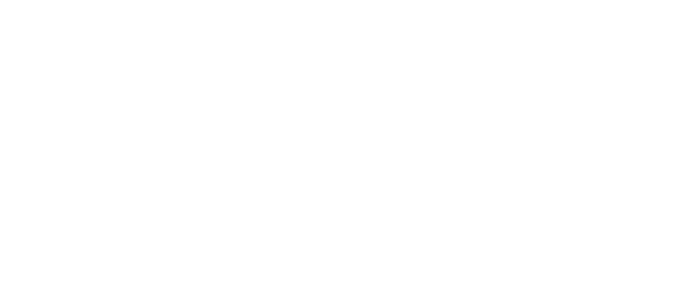
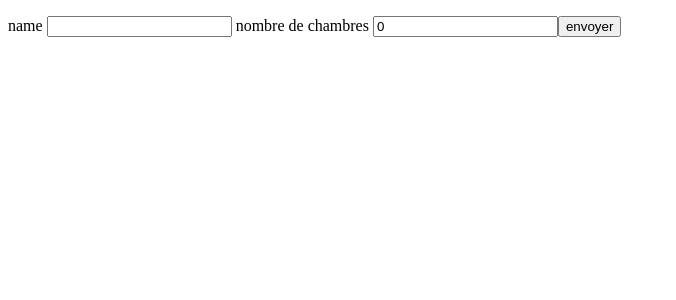
Before and after one commit to ibrahimaSy3/mainProject, an Angular app in the folder Frontend/myAngular/: page / in a window 1280 px wide. Shown: the top 300 px of the page, without its empty margins (0-676 px from the left). Built offline with nearby package versions, Linux system fonts and the light colour scheme.

Commit message:
add angular list

```diff
--- a/Frontend/myAngular/src/app/app.module.ts
+++ b/Frontend/myAngular/src/app/app.module.ts
@@ -16,9 +16,10 @@
   ],
   imports: [
     BrowserModule,
+    ReactiveFormsModule,
     AppRoutingModule,
     HttpClientModule,
-    ReactiveFormsModule,
+
 
 
   ],
--- a/Frontend/myAngular/src/app/hotel-list/hotel-list.component.html
+++ b/Frontend/myAngular/src/app/hotel-list/hotel-list.component.html
@@ -2,4 +2,12 @@
   <li *ngFor="let hostel of users$ | async">{{ hostel | json }}</li>
 </ul>
 
-<label formControlName=""
+<form [formGroup]="hostelForm" (ngSubmit)="submitForm()">
+  <label>name
+    <input type="text" required formControlName="name" name="name">
+  </label>
+  <label> nombre de chambres
+    <input type="number" required formControlName="roomsNumber">
+  </label>
+  <button type="subscribe">envoyer</button>
+</form>
--- a/Frontend/myAngular/src/app/hotel-list/hotel-list.component.ts
+++ b/Frontend/myAngular/src/app/hotel-list/hotel-list.component.ts
@@ -4,78 +4,44 @@
 import {tap} from "rxjs/operators";
 import {Observable} from "rxjs";
 import {FormBuilder, FormGroup, Validators} from "@angular/forms";
-
-
+import {cssScannerError} from "codelyzer/angular/styles/cssLexer";
 
 @Component({
   selector: 'app-hotel-list',
   templateUrl: './hotel-list.component.html',
   styleUrls: ['./hotel-list.component.scss']
-
 })
 
 export class HotelListComponent implements OnInit {
 
   users: Hostels[];
   users$: Observable<Hostels[]>;
-  hostelForm: FormGroup
+  hostelForm: FormGroup;
 
-
-  constructor(private http: HttpClient,
-              private fb: FormBuilder){}
+  constructor(
+    private http: HttpClient,
+    private fb: FormBuilder,
+  ){}
 
   ngOnInit() {
-    this.users$ = this.http.get<Hostels[]>('http://localhost:4000/');
-
-
-
-    this.users$.pipe(
-      tap((users: Hostels[]) => this.users = users)).subscribe();
-
-    this.hostelForm = this.fb.group({
-      firstName: ['', Validators.required],
-      lastName: [''],
-    });
-
-
-    /*
-          this.http.post<Hostels[]>('http://localhost:4000/post', {
-            "firstname":'toto',
-            "lastname" :'tata',
-            "children": true,
-            "age" : 30,
-          })
-            .pipe()
-            .subscribe();
-    */
-
-    /*
-    return this.http.put<Hostels[]>('http://localhost:4000/put/oxSYtGI4CuoQY6rzjLwK', {
-
-        "children":'true',
-        "lastname":'toto',
-         "age":'34'
-
-    })
-      .pipe()
-      .subscribe();
-    */
-
-
-  //  return this.http.patch<Hostels[]>('http://localhost:4000/patch/oxSYtGI4CuoQY6rzjLwK', {"children": 'false',"lastname": 'toto',"age": '37').pipe().subscribe();
-
-
-
-//    return this.http.delete<Hostels[]>('http://localhost:4000/delete/oxSYtGI4CuoQY6rzjLwK').pipe().subscribe();
-
-
+    this.initForm();
   }
 
-    initForm() {this.http.post<Hostels[]>('http://localhost:4000/post', { })
-    .pipe()
-    .subscribe();
-
-
+  postHostel(hostel:Hostels){
+    this.http.post('http://localhost:4000/hostels',hostel)
+      .pipe(
+        tap(x => console.log(x)),
+      )
+      .subscribe();
+  }
+  submitForm(){
+    console.log(this.hostelForm.value);
+  }
+  initForm() {
+    this.hostelForm = this.fb.group({
+      name: ['', [Validators.required, Validators.minLength(5), Validators.maxLength(20)]],
+      roomsNumber: [0, [Validators.required]]
+    });
   }
 
 }
```
